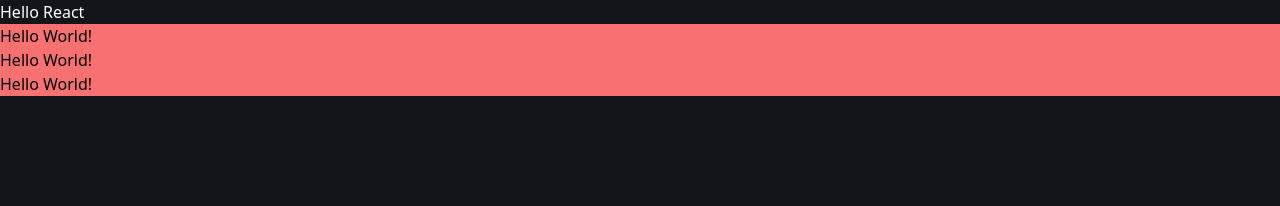
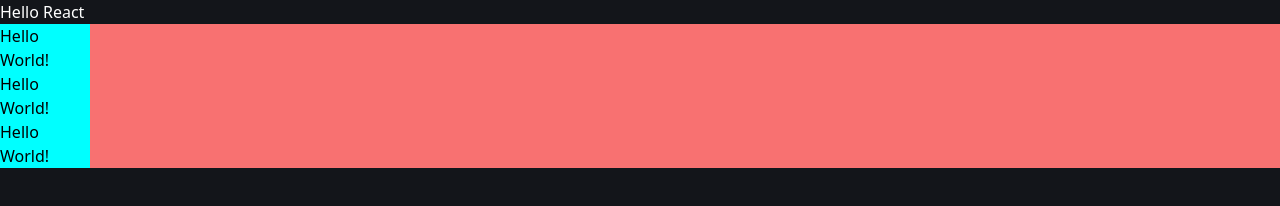
Before and after one commit to bastndev/Hello-React, an Astro site: page / in a window 1280 px wide. Built offline with nearby package versions, Linux system fonts and the light colour scheme; Astro itself is replaced by a stand-in of ours.

Commit message:
`Add` css in react

```diff
--- /dev/null
+++ b/src/components/App.css
@@ -0,0 +1,4 @@
+.h1 {
+  background-color: aqua;
+  width: 90px;
+}
--- a/src/components/app.jsx
+++ b/src/components/app.jsx
@@ -1,9 +1,10 @@
 import React from "react";
+import './App.css'; // Suponiendo que los estilos están en App.css
 
 function App() {
   return (
     <div className="App">
-      <h1 class="text-black">Hello World!</h1>
+      <h1 className="h1 text-black">Hello World!</h1>
     </div>
   );
 }
```
